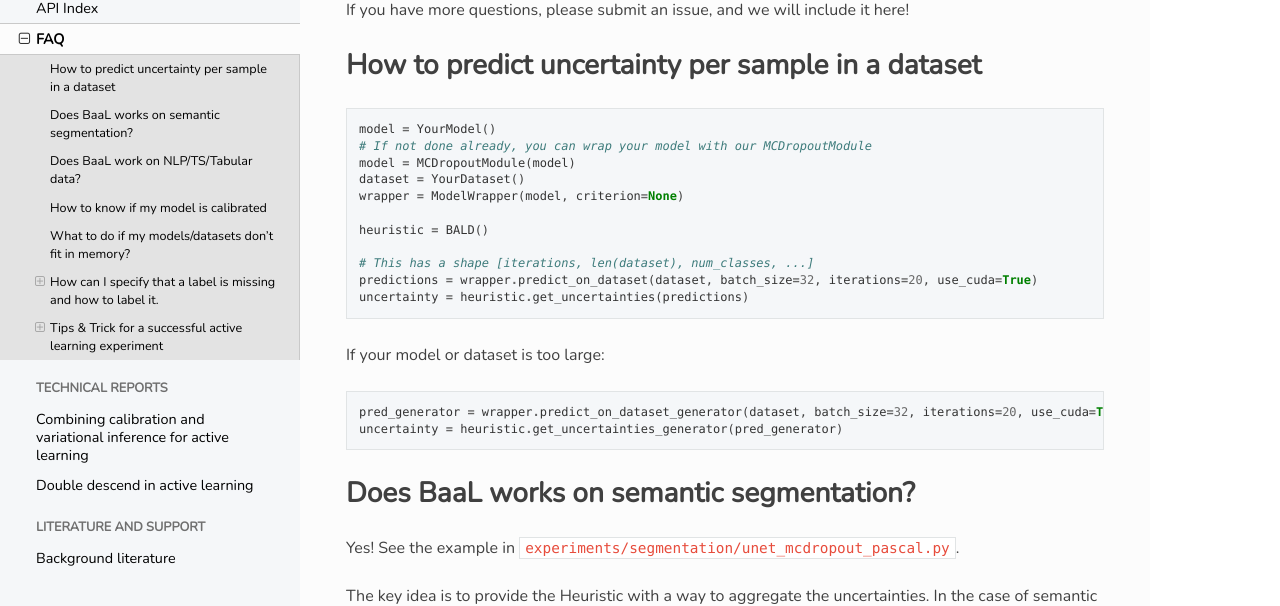
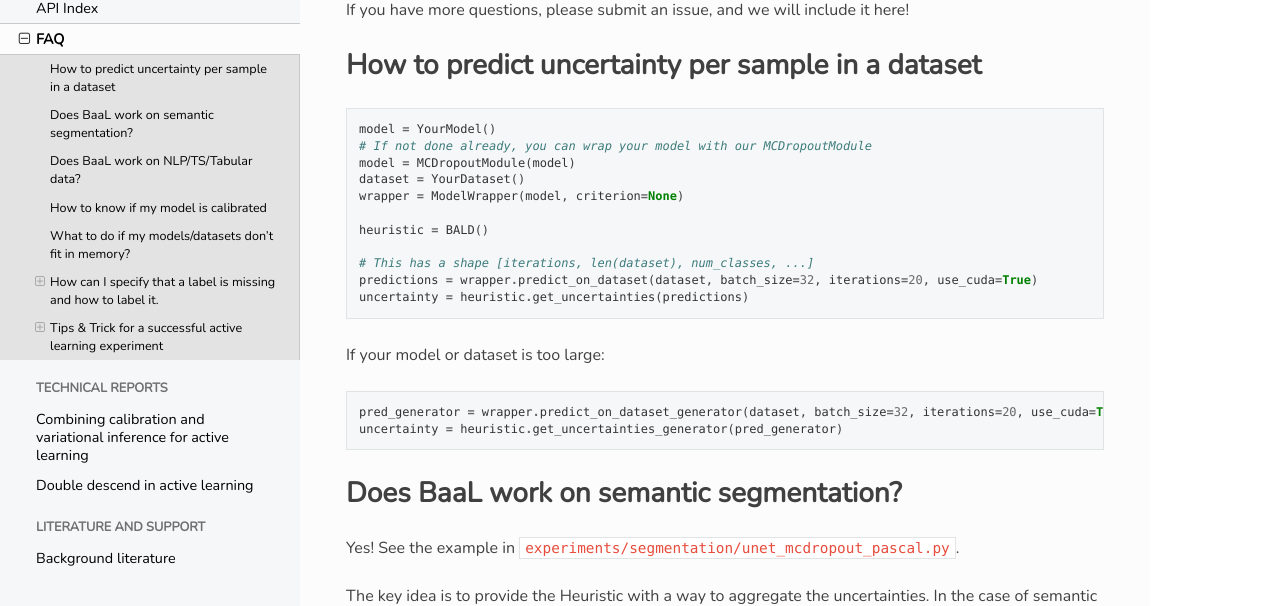
Before and after one commit to baal-org/baal, a Sphinx documentation site: the page built from docs/faq.md, in a window 1280 px wide and 1400 px high. Shown: the part 178-784 px from the top of the window. Built offline with Sphinx 7.4.7 and the Read the Docs theme 2.0.0, drawn with Linux system fonts in a browser that asks for light colours; nearby versions of some CDN libraries; library files that are not in the unit come from our copies; pages that are not in the unit, such as notebooks, are missing from menus; some of the changed text lies outside the part shown.

````diff
--- a/docs/conf.py
+++ b/docs/conf.py
@@ -58,6 +58,7 @@ extensions = [
     'sphinx.ext.todo',
     'sphinx.ext.mathjax',
     'sphinx.ext.viewcode',
+    'sphinx_copybutton',
     "sphinx_automodapi.automodapi",
     "nbsphinx",
     "recommonmark",
--- a/docs/faq.md
+++ b/docs/faq.md
@@ -25,7 +25,7 @@ pred_generator = wrapper.predict_on_dataset_generator(dataset, batch_size=32, it
 uncertainty = heuristic.get_uncertainties_generator(pred_generator)
 ```
 
-## Does BaaL works on semantic segmentation?
+## Does BaaL work on semantic segmentation?
 
 Yes! See the example in `experiments/segmentation/unet_mcdropout_pascal.py`.
 
@@ -70,7 +70,7 @@ There is several ways to use Baal on large tasks.
 
 ## How can I specify that a label is missing and how to label it.
 
-The source of truth for what is labelled is the `ActiveLearningDataset._labelled` array.
+The source of truth for what is labelled is the `ActiveLearningDataset.labelled` array.
 This means that we will never train on a sample if it is not labelled according to this array.
 This array determines the split between the labelled and unlabelled datasets.
 
@@ -114,7 +114,7 @@ active_dataset.label(ranks, labels)
 
 Many of these tips can be found in our paper [Bayesian active learning for production](https://arxiv.org/abs/2006.09916).
 
-#### Remove Data augmentation when computing uncertainty
+#### Remove data augmentation when computing uncertainty
 
 You can specify which variables to override when creating the unlabelled pool using the `pool_specifics` argument.
 ```python
--- a/documentation-requirements.txt
+++ b/documentation-requirements.txt
@@ -6,5 +6,6 @@ jupyter_sphinx
 Pygments>=2.6.1
 nbsphinx
 sphinx_automodapi
+sphinx-copybutton
 numpydoc
 recommonmark
````
Also changed, not shown: README.md (+7 -5 lines), docs/user_guide/baal_cheatsheet.md (+1 -1 lines), docs/user_guide/index.md (+10 -13 lines), 4 other files.
